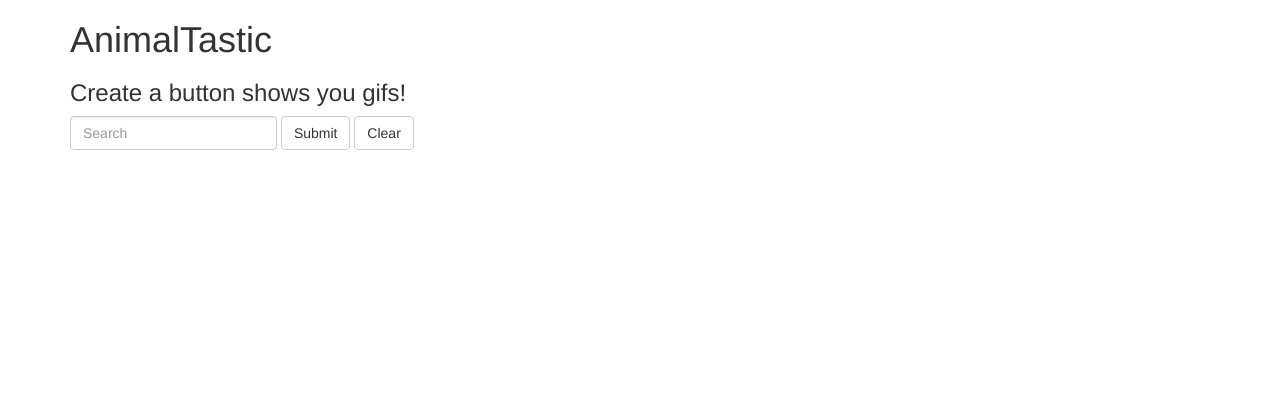
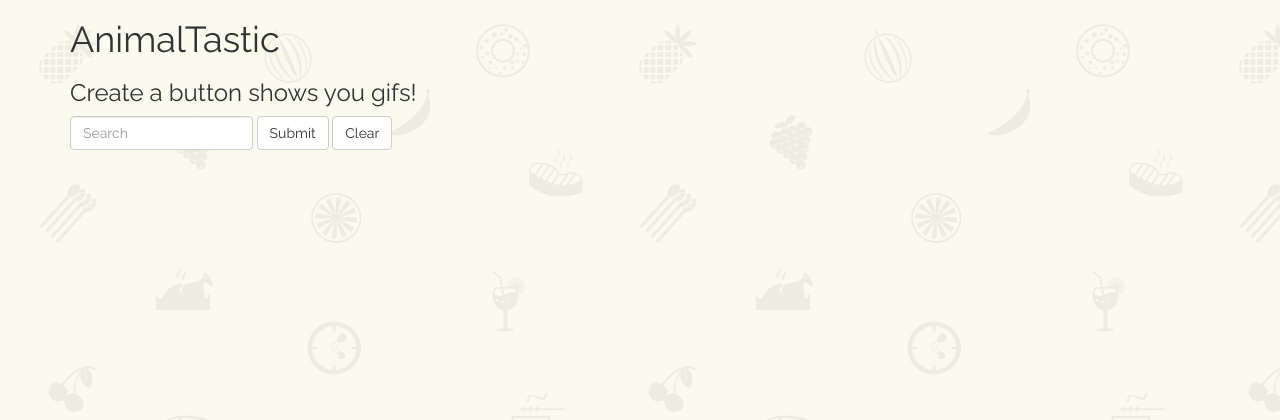
Before and after one commit to arnold-lei/animaltastic, a PHP site: page / in a window 1280 px wide. Shown: the top 420 px of the page. Run offline with PHP 8.4, Linux system fonts and the light colour scheme; some libraries are stand-ins or nearby versions.

Commit message:
adding styles to the project

```diff
--- a/assets/css/style.css
+++ b/assets/css/style.css
@@ -1,3 +1,10 @@
+body{
+  background-image: url('restaurant_icons.png');
+  font-family: 'Raleway', sans-serif;
+}
+.h1{
+  font-weight:bold;
+}
 .form-inline{
   margin-bottom: 2em;
 }
--- a/index.html
+++ b/index.html
@@ -8,6 +8,7 @@
   </script>
   <link rel="stylesheet" type="text/css" href="https://maxcdn.bootstrapcdn.com/font-awesome/4.6.3/css/font-awesome.min.css">
   <script type="text/javascript" src="assets/js/animaltastic.js"></script>
+  <link href='https://fonts.googleapis.com/css?family=Raleway:400,700' rel='stylesheet' type='text/css'>
 </head>
 <body>
   <div class="container">
```
Also changed, not shown: assets/css/restaurant_icons.png (added), assets/css/restaurant_icons/readme.txt (added), 1 other file.
